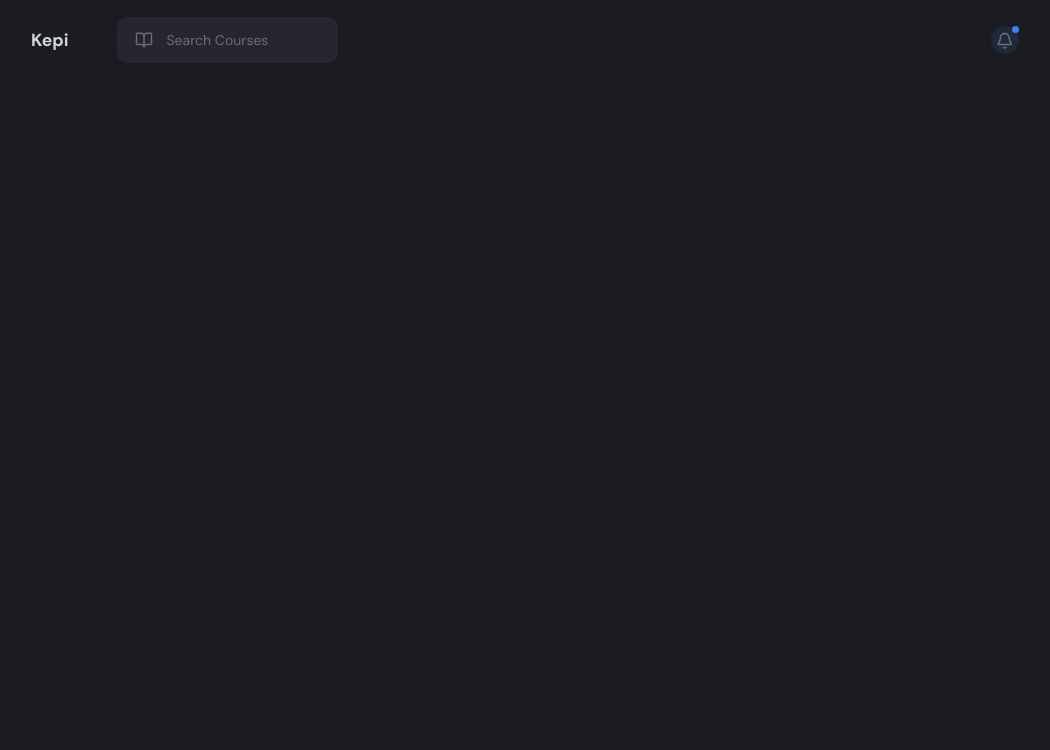
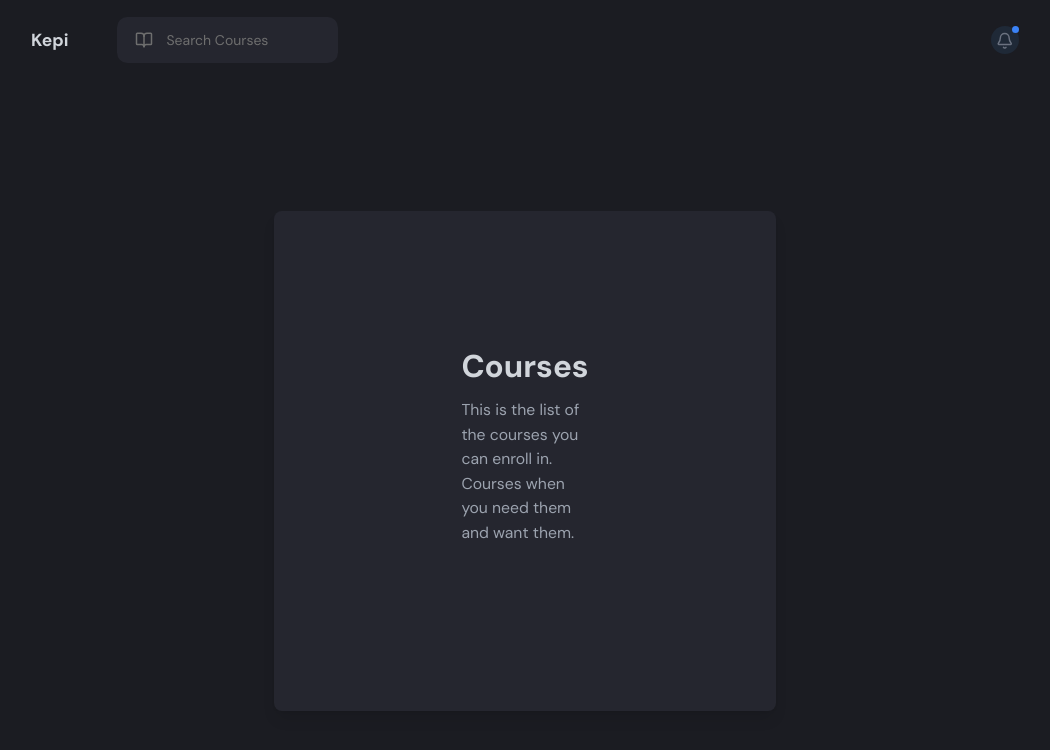
Before and after one commit to KishorKumarParoi/learning-management, a Next.js app in the folder client/: page / in a window 1280 px wide. Shown: the top 750 px of the page, without its empty margins (115-1165 px from the left). Built offline with nearby package versions, Linux system fonts and the light colour scheme; no server answers.

Commit message:
landing page design

```diff
--- a/client/src/app/(nondashboard)/landing/page.tsx
+++ b/client/src/app/(nondashboard)/landing/page.tsx
@@ -1,5 +1,31 @@
+'use client';
+import { motion } from 'motion/react';
+
 const LandingPage = () => {
-  return <div>LandingPage</div>;
+  return (
+    <motion.div
+      initial={{ opacity: 0, filter: 'blur(10px)' }}
+      animate={{ opacity: 1, filter: 'blur(0px)' }}
+      transition={{ duration: 0.5 }}
+      className="flex h-full w-full items-center justify-center bg-customgreys-primarybg"
+    >
+      <motion.div
+        initial={{ y: 20, opacity: 0 }}
+        animate={{ y: 0, opacity: 1 }}
+        transition={{ duration: 0.5 }}
+        className="mt-12 flex h-[500px] items-center justify-between rounded-lg bg-customgreys-secondarybg p-8 shadow-lg"
+      >
+        <div className="mx-auto basis-1/2 px-16">
+          <h1 className="mb-4 text-4xl font-bold">Courses </h1>
+          <p className="mb-8 text-lg text-gray-400">
+            This is the list of the courses you can enroll in.
+            <br />
+            Courses when you need them and want them.
+          </p>
+        </div>
+      </motion.div>
+    </motion.div>
+  );
 };
 
 export default LandingPage;
--- a/client/src/app/page.tsx
+++ b/client/src/app/page.tsx
@@ -1,9 +1,13 @@
 import NonDashboardNavbar from '@/components/NonDashboardNavbar';
+import LandingPage from './(nondashboard)/landing/page';
 
 const Home = () => {
   return (
-    <div className="flex flex-col min-h-screen w-full ">
+    <div className="flex min-h-screen w-full flex-col">
       <NonDashboardNavbar />
+      <main className="flex h-full w-full flex-grow items-center justify-center">
+        <LandingPage />
+      </main>
     </div>
   );
 };
```
